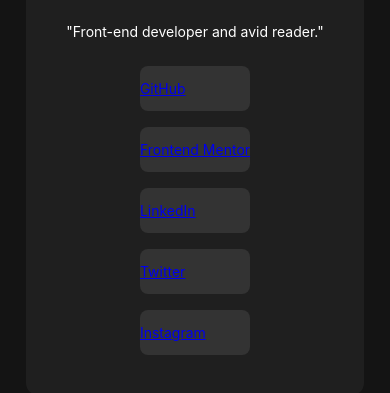
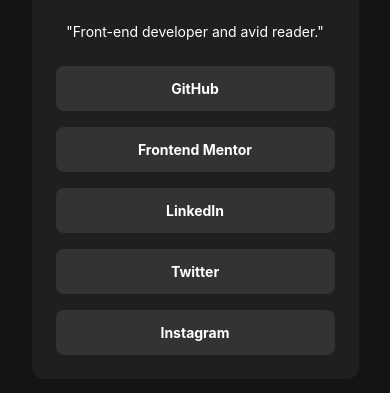
Before and after one commit to Michal-Majchrzak/fm-social-links-profile, a plain HTML site: page index.html in a window 390 px wide. Shown: the part 333-726 px from the top of the page. Drawn offline with Linux system fonts and the light colour scheme; a web font is replaced by a local one.

Commit message:
UPDATE: Styles are now mobile first. btn class is now general and btn-dark is used for additional styling

```diff
--- a/css/styles.css
+++ b/css/styles.css
@@ -15,33 +15,6 @@
     src: url(/assets/fonts/Inter-VariableFont_slnt\,wght.ttf);
 }
 
-
-/*
-
-.links a {
-    display: block;
-    text-decoration: none;
-    background-color: var(--color-grey-700);
-    padding: 12px 0;
-    border-radius: 8px;
-    width: 100%;
-    text-align: center;
-} */
-
-
-/*
-.card
-    .card-image
-    .card-header
-        .header-title
-        .header-subtitle
-    .card-body
-        .btn
-        .btn:hover
-
-
-*/
-
 body {
     background-color: var(--color-grey-900);
     margin: 0;
@@ -55,7 +28,8 @@ body {
 .card {
     background-color: var(--color-grey-800);
     border-radius: 0.750rem;
-    padding: 2.5rem;
+    padding: 1.5rem;
+    min-width: 327px;
     /* Default Typography */
     font-family: Inter, sans-serif;
     font-size: 0.875rem;
@@ -88,7 +62,7 @@ body {
 }
 
 .card .card-body {
-    width: auto;
+    width: 100%;
     /* Layout */
     display: flex;
     flex-direction: column;
@@ -110,9 +84,26 @@ body {
     color: var(--color-green);
 }
 
-.btn {
+.btn-dark {
     background-color: var(--color-grey-700);
     border-radius: 0.5rem;
+    /* Typography */
+    font-weight: 700;
+}
+
+.btn-dark:hover {
+    background-color: var(--color-green);
+    color: var(--color-grey-700);
+}
+
+a.btn {
     padding: 0.75rem 0;
-    /* Layout */
+    /* Typography */
+    color: inherit;
+    text-align: center;
+    text-decoration: none;
 }
+
+a.btn:hover {
+    cursor: pointer;
+}
--- a/index.html
+++ b/index.html
@@ -20,11 +20,11 @@
     </div>
     <p>"Front-end developer and avid reader."</p>
     <div class="card-body">
-      <a href="#" target="_blank" class="btn">GitHub</a>
-      <a href="#" target="_blank" class="btn">Frontend Mentor</a>
-      <a href="#" target="_blank" class="btn">LinkedIn</a>
-      <a href="#" target="_blank" class="btn">Twitter</a>
-      <a href="#" target="_blank" class="btn">Instagram</a>
+      <a href="#" target="_blank" class="btn btn-dark">GitHub</a>
+      <a href="#" target="_blank" class="btn btn-dark">Frontend Mentor</a>
+      <a href="#" target="_blank" class="btn btn-dark">LinkedIn</a>
+      <a href="#" target="_blank" class="btn btn-dark">Twitter</a>
+      <a href="#" target="_blank" class="btn btn-dark">Instagram</a>
     </div>
   </main>
   <!-- <div class="attribution">
```
